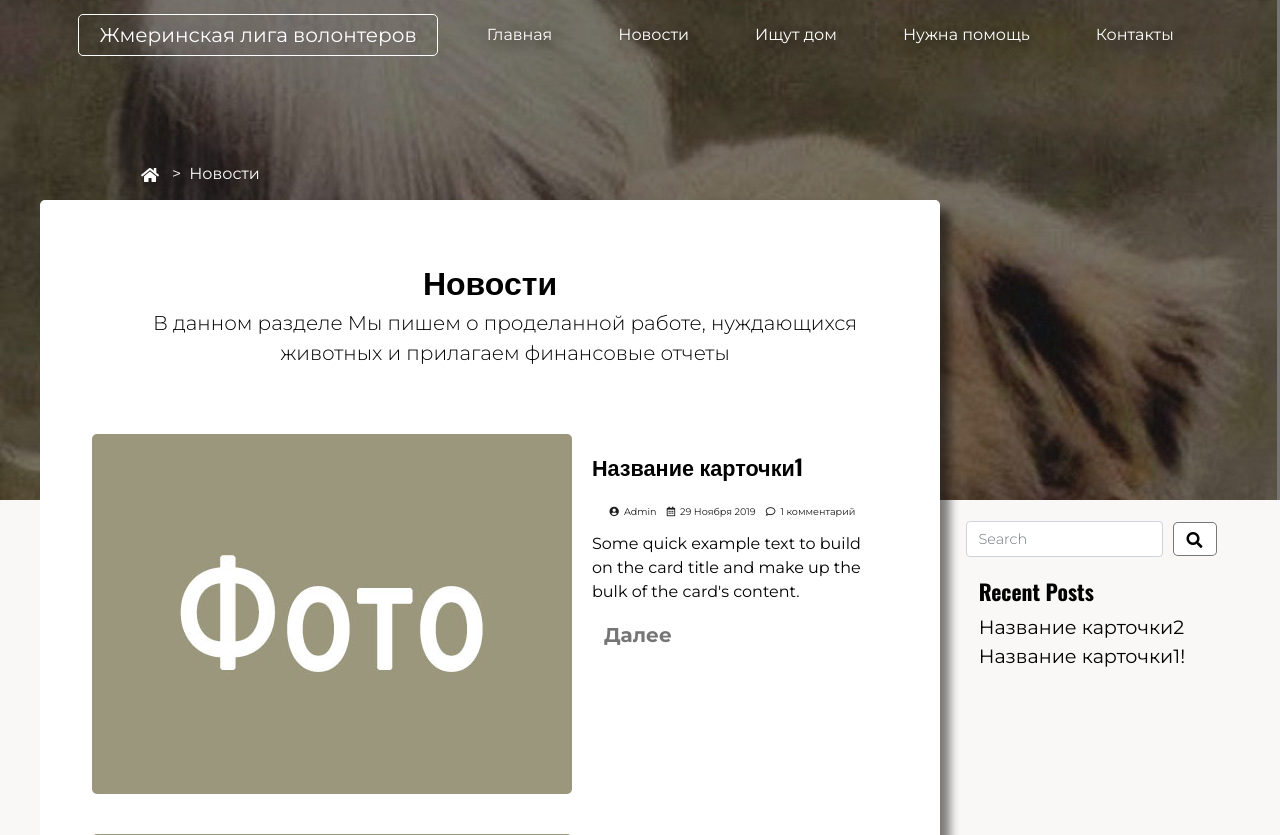
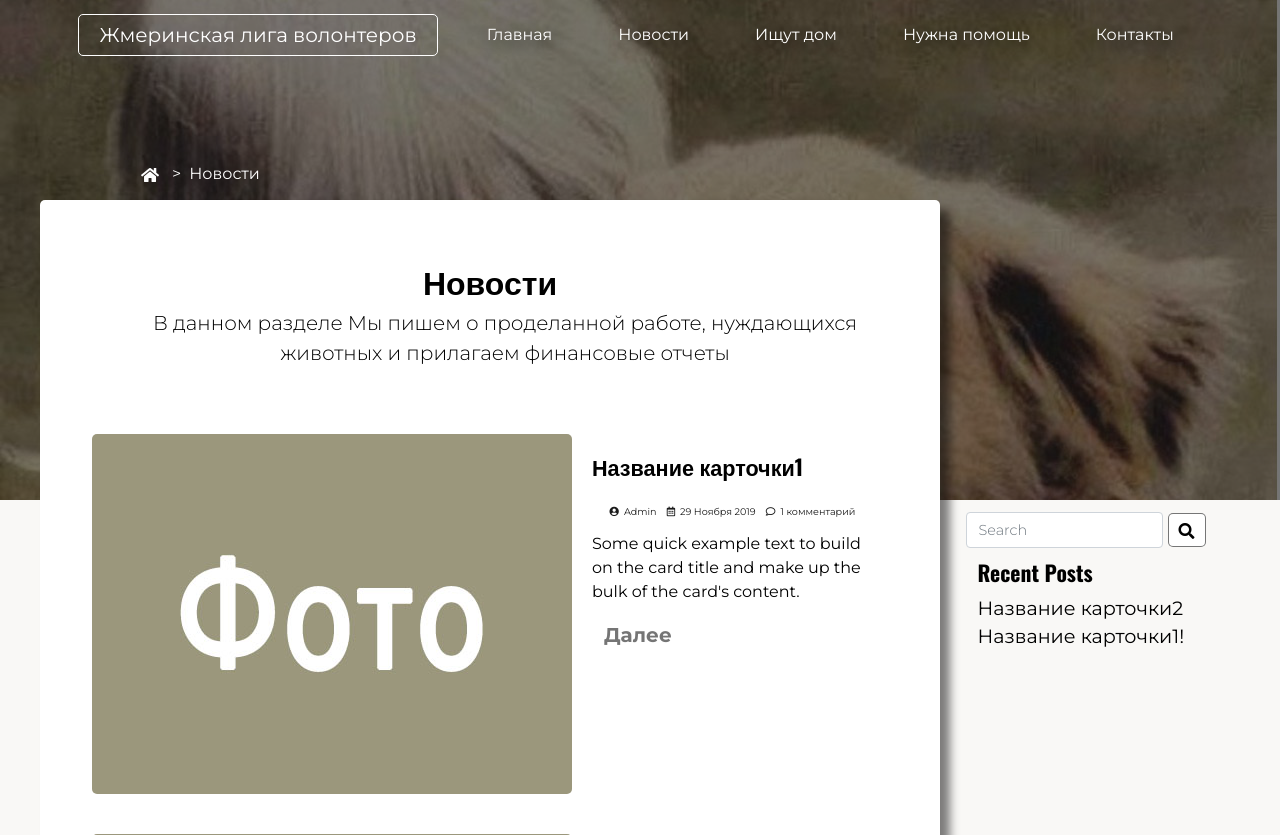
Before and after one commit to Havryliuk-Serhii/zlv, a PHP site: page /blog.html in a window 1280 px wide; the page is wider, and only the part inside the window is pictured. Shown: the top 835 px of that part. Run offline with PHP 8.4, Linux system fonts and the light colour scheme; some libraries are stand-ins or nearby versions.

Commit message:
fixed search form

```diff
--- a/css/style.css
+++ b/css/style.css
@@ -358,11 +358,13 @@ aside{
 input{
   text-shadow: none;
 }
+.form-control{
+	margin-right: 5px;
+}
 .btn-submit{
   color: #000;
   background:#fff;
-  padding: 4px 8px 2px 8px;
-  margin: 10px;
+  padding: 4px 5px 2px 5px;
   border-radius: 5px;
   border: 1px solid rgba(27, 27, 27, 0.6);
 
```
